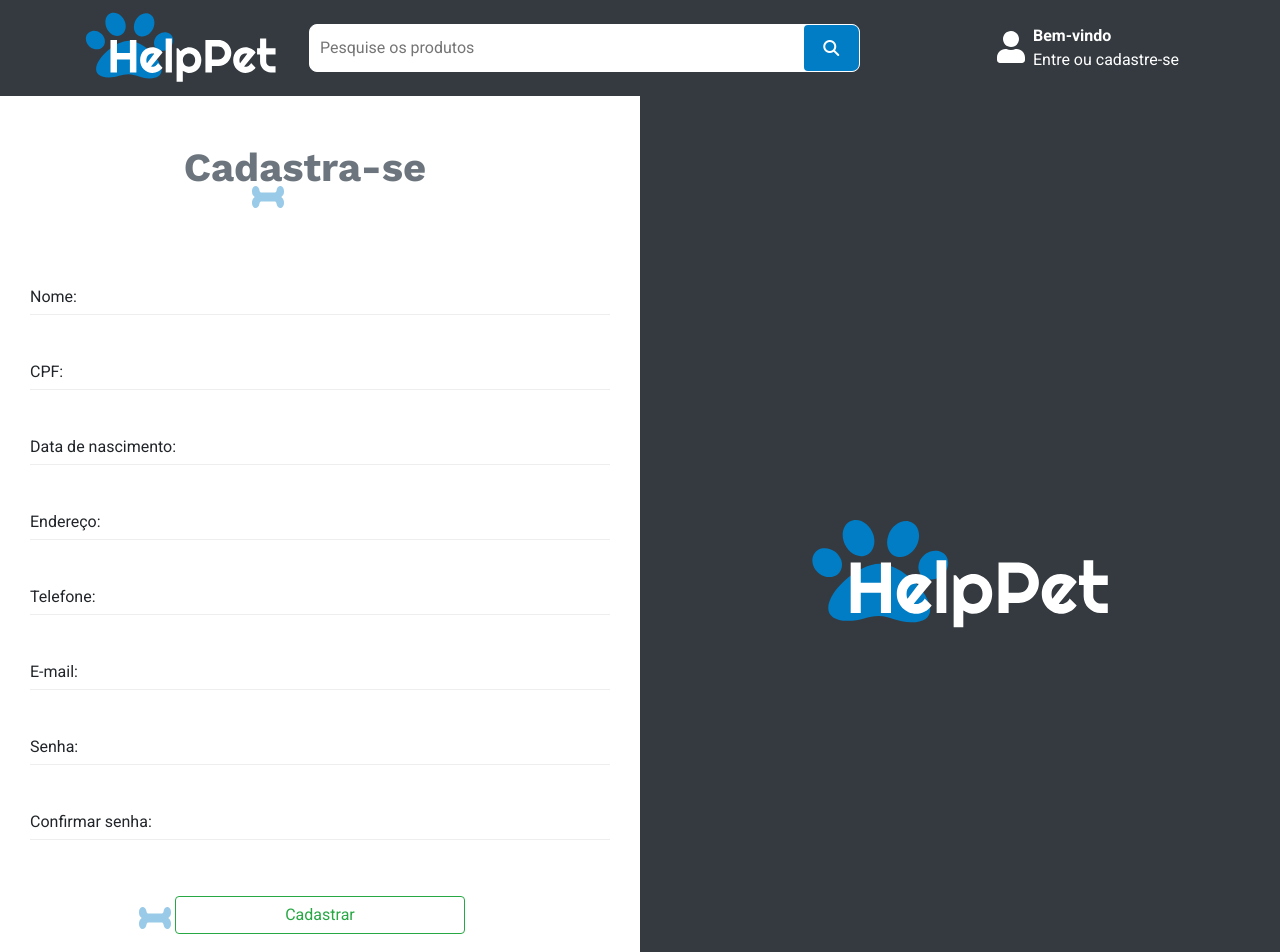
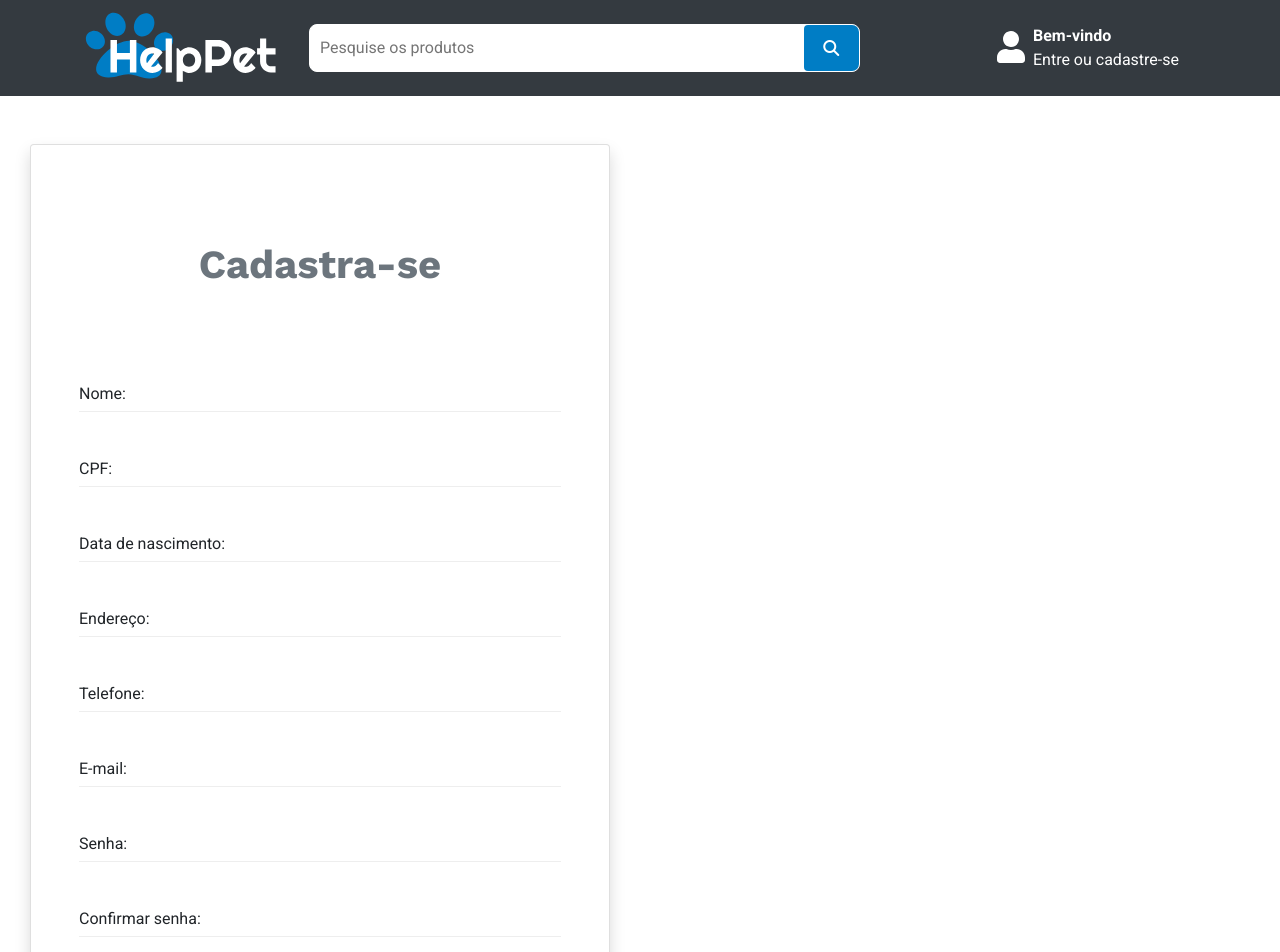
Before and after one commit to juliop3p/HelppetFrontend, an Angular app in the folder frontend/: page /cadastro in a window 1280 px wide. Shown: the top 952 px of the page. Built offline with nearby package versions, Linux system fonts and the light colour scheme; no server answers.

Commit message:
update cadastro

```diff
--- a/frontend/src/app/pages/cadastro/cadastro.component.html
+++ b/frontend/src/app/pages/cadastro/cadastro.component.html
@@ -1,17 +1,21 @@
 <!-- Colunas sempre com metade da largura disponível, em dispositivos móveis e desktop -->
-<div class="container-fluid bg-image">
+<div class="container-fluid">
   <div class="row">
-    <div class="col-6 d-flex justify-content-center w-100 h-100">
+    <div class="col-6 d-flex justify-content-center">
       <div class="container">
         <!--primeira linha - título-->
-        <div class="row w-100 mt-5 mb-5">
+        <div class="card shadow w-100 p-5 mt-5 mb-5" style="width: 16rem">
+          <div class="row mt-5 mb-5">
             <div class="col-md-12">
-            <h1 class="text-center font-weight-bold text-muted">Cadastra-se</h1>
+              <h1 class="text-center font-weight-bold text-muted">
+                Cadastra-se
+              </h1>
             </div>
           </div>
           <!--final-->
 
           <!--segunda linha - formulário-->
+
           <div class="row mb-5 d-flex justify-content-center">
             <div class="col-12">
               <div class="form">
@@ -122,7 +126,7 @@
               <div class="d-flex justify-content-center mt-5">
                 <!--button-->
                 <button
-                class="btn btn-outline-success w-50"
+                  class="btn btn-green w-50"
                   type="submit"
                   (click)="cadastrar()"
                 >
@@ -141,15 +145,18 @@
             </div>
           </div>
         </div>
+      </div>
       <!--final-->
     </div>
 
+    <!--Logotipo -->
+    <div class="d-none col-md-6 d-flex justify-content-center w-100">
       <div
-      class="d-none col-md-6 bg-dark d-flex justify-content-center align-items-center"
+        class="card border-0 bg-cadastro w-100 p-5 mt-5 mb-5 card-hover"
+        style="width: 16rem"
       >
-      <!--Logotipo -->
-      <img src="assets/logo.svg" />
+    </div>
+    </div>
     <!--/Logotipo -->
   </div>
 </div>
-</div>
```
Lines whose indentation alone changed are shown as unchanged.
